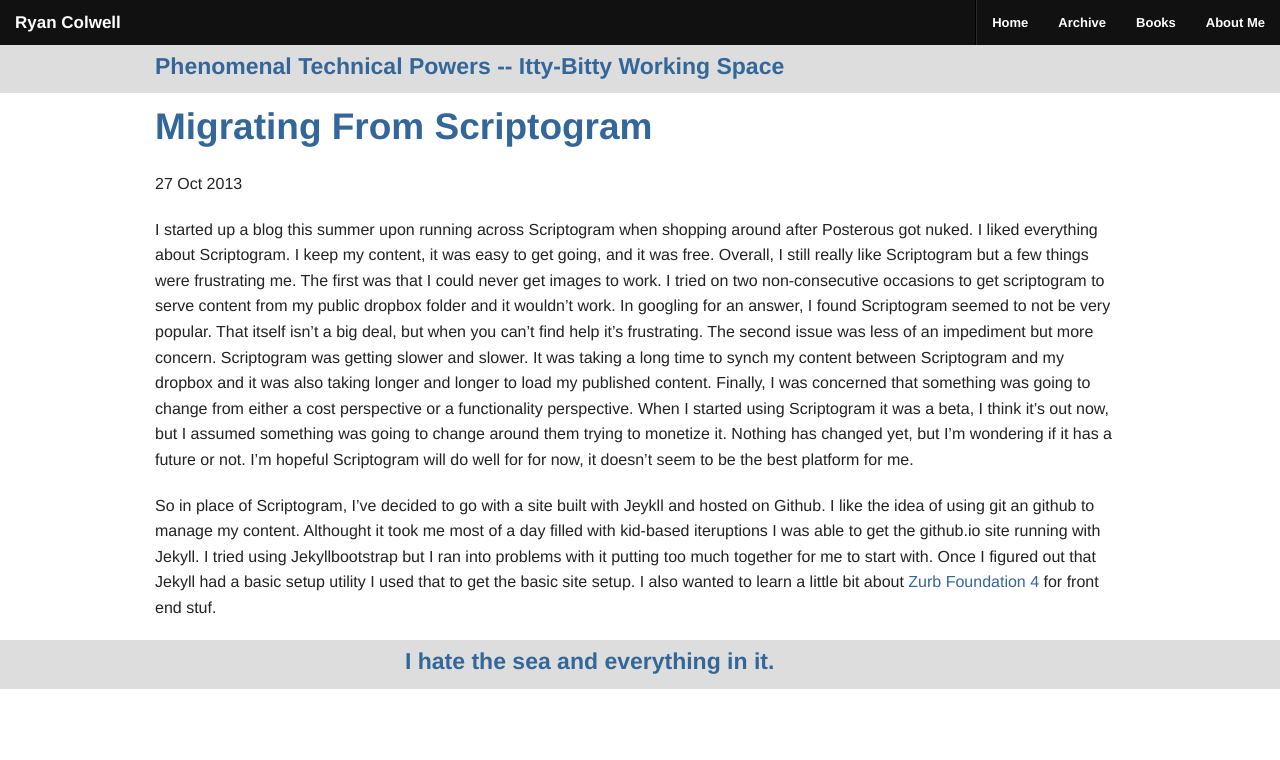
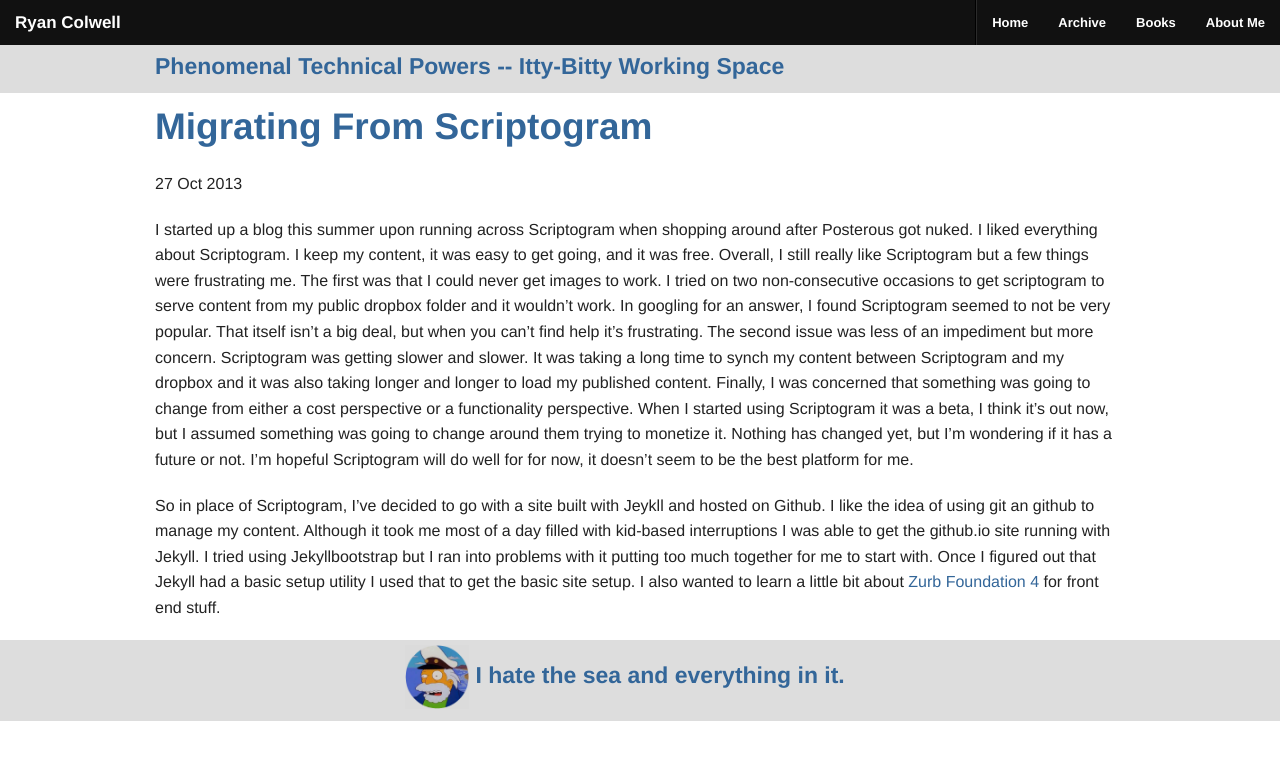
Before and after one commit to ryanco/ryanco.github.io, a Jekyll site: the page built from _posts/2013-10-27-Migrating-From-Scriptogram.md, in a window 1280 px wide. Shown: the top 760 px of the page. Built offline with Jekyll 4.4.1, drawn with Linux system fonts in a browser that asks for light colours; Markdown is read by kramdown in place of the engine named in the settings.

Commit message:
Fixed some markdown templates. Added new avatar. Updated links in Books.

```diff
--- a/_layouts/default.html
+++ b/_layouts/default.html
@@ -61,7 +61,10 @@
 		<footer class="bg-gray header-font">
 		  <div class="row">
 			<div class="small-6 large-centered columns">
-  	          <h4 class="hide-for-small">{{ site.footerline }}</h4>
+				<h4>
+					<img class="avatar" src="{{ site.url }}/img/site/Mcallister.png" alt="Captian Mcallister">
+					{{ site.footerline }}
+				</h4>
 			</div>
 		  </div>
 		</foote>
--- a/_posts/2013-10-27-Migrating-From-Scriptogram.md
+++ b/_posts/2013-10-27-Migrating-From-Scriptogram.md
@@ -6,4 +6,4 @@
 
 I started up a blog this summer upon running across Scriptogram when shopping around after Posterous got nuked. I liked everything about Scriptogram. I keep my content, it was easy to get going, and it was free. Overall, I still really like Scriptogram but a few things were frustrating me. The first was that I could never get images to work. I tried on two non-consecutive occasions to get scriptogram to serve content from my public dropbox folder and it wouldn't work. In googling for an answer, I found Scriptogram seemed to not be very popular. That itself isn't a big deal, but when you can't find help it's frustrating. The second issue was less of an impediment but more concern. Scriptogram was getting slower and slower. It was taking a long time to synch my content between Scriptogram and my dropbox and it was also taking longer and longer to load my published content. Finally, I was concerned that something was going to change from either a cost perspective or a functionality perspective. When I started using Scriptogram it was a beta, I think it's out now, but I assumed something was going to change around them trying to monetize it. Nothing has changed yet, but I'm wondering if it has a future or not. I'm hopeful Scriptogram will do well for for now, it doesn't seem to be the best platform for me.
 
-So in place of Scriptogram, I've decided to go with a site built with Jeykll and hosted on Github. I like the idea of using git an github to manage my content. Althought it took me most of a day filled with kid-based iteruptions I was able to get the github.io site running with Jekyll. I tried using Jekyllbootstrap but I ran into problems with it putting too much together for me to start with. Once I figured out that Jekyll had a basic setup utility I used that to get the basic site setup. I also wanted to learn a little bit about [Zurb Foundation 4](http://foundation.zurb.com/) for front end stuf.
+So in place of Scriptogram, I've decided to go with a site built with Jeykll and hosted on Github. I like the idea of using git an github to manage my content. Although it took me most of a day filled with kid-based interruptions I was able to get the github.io site running with Jekyll. I tried using Jekyllbootstrap but I ran into problems with it putting too much together for me to start with. Once I figured out that Jekyll had a basic setup utility I used that to get the basic site setup. I also wanted to learn a little bit about [Zurb Foundation 4](http://foundation.zurb.com/) for front end stuff.
--- a/css/main.css
+++ b/css/main.css
@@ -14,6 +14,12 @@
 	color: #336699;
 }
 
+
 a, h1, h2, h3, h4{
 	color: #336699;
 }
+
+img.avatar {
+	width: 64px;
+	height: 64px;
+}
```
Also changed, not shown: Books/index.md (+2 -2 lines), _posts/2013-06-09-tech-confrence-talk-anti-patterns.md (+1 -1 lines), img/site/Mcallister.png (added). Lines whose indentation alone changed are shown as unchanged.
